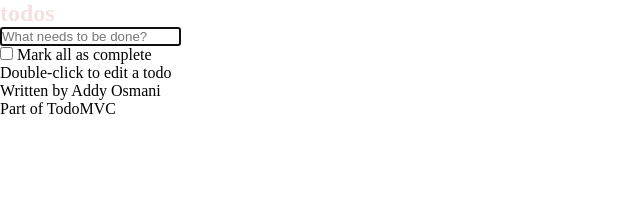
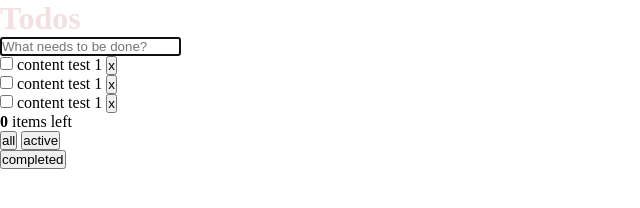
Before and after one commit to Bisi0n/Todo, a plain HTML site: page index.html in a window 1280 px wide. Shown: the whole page, without its empty margins (0-640 px from the left). Drawn offline with Linux system fonts and the light colour scheme.

Commit message:
htmlupdate

```diff
--- a/index.html
+++ b/index.html
@@ -1,32 +1,77 @@
 <!DOCTYPE html>
 <html lang="en">
-
 <head>
     <meta charset="UTF-8">
+    <meta http-equiv="X-UA-Compatible" content="IE=edge">
     <meta name="viewport" content="width=device-width, initial-scale=1.0">
+    <title>Document</title>
     <link rel="stylesheet" href="style.css">
-    <title>>Backbone.js • TodoMVC</title>
 </head>
 
 <body>
-    <section class="todoapp">
-        <header class="header">
-            <h1>todos</h1>
-            <!-- autofocus places marker on placeholder  -->
-            <input class="new-todo" placeholder="What needs to be done?" autofocus>
+
+
+    <main>
+
+        <header>
+            <h1>Todos</h1>
+            <form id="input-form">
+                <input
+                type="text"
+                name="input"
+                id="text-input"
+                placeholder="What needs to be done? "
+                autofocus>
+            </form>
+
         </header>
-        <section class="main">
-            <input class="toggle-all" id="toggle-all" type="checkbox">
-            <label for="toggle-all">Mark all as complete</label>
-            <ul class="todo-list"></ul>
-        </section>
-        <footer class="footer"></footer>
-    </section>
-    <footer class="info">
-        <p>Double-click to edit a todo</p>
-        <p>Written by Addy Osmani</p>
-        <p>Part of TodoMVC</p>
-    </footer>
+
+        <div id="ListContainer">
+            <div class="content-container">
+                <div class="content">
+                    <input type="checkbox" name="completed-task" id="task-checkbox">
+                    <label for="content1">content test 1</label>
+                    <button class="delete-button">x</button>
+                </div>
+                <div class="content">
+                    <input type="checkbox" name="completed-task" id="task-checkbox">
+                    <label for="content1">content test 1</label>
+                    <button class="delete-button">x</button>
+                </div>
+                <div class="content">
+                    <input type="checkbox" name="completed-task" id="task-checkbox">
+                    <label for="content1">content test 1</label>
+                    <button class="delete-button">x</button>
+                </div>
+            </div>
+        </div>
+
+        <div id="action-container">
+           <div class="span-container">
+            <p><span
+                id="number-of-items"
+                style="font-weight: bold;"
+                >0</span>
+                items left
+            </p>
+           </div>
+
+           <div class="all-active-container">
+            <button class="all-button">all</button>
+            <button class="active-button">active</button>
+           </div>
+
+           <div class="completed-button">
+            <button>completed</button>
+           </div>
+
+
+        </div>
+
+
+    </form>
+
+    </main>
+
 </body>
-
 </html>
```
